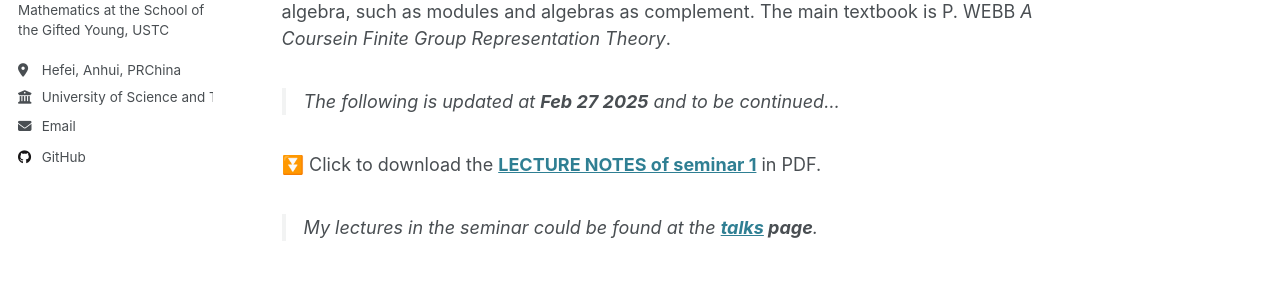
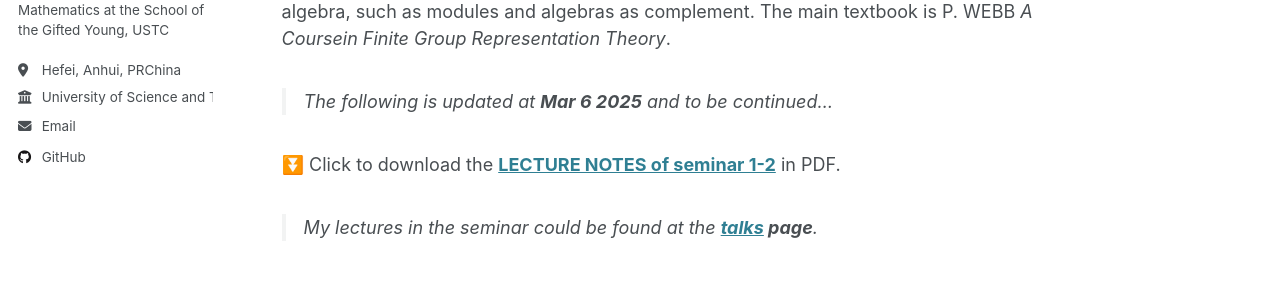
Before and after one commit to luosw07/luosw07.github.io, a Jekyll site: the page built from _research/representation-of-finite-and-compact-group-seminar.md, in a window 1280 px wide and 1301 px high. Shown: the part 363-647 px from the top of the window. Built offline with Jekyll 4.4.1, drawn with Linux system fonts in a browser that asks for light colours; comment, search, counter and statistics services are not loaded.

Commit message:
Update representation-of-finite-and-compact-group-seminar.md

```diff
--- a/_research/representation-of-finite-and-compact-group-seminar.md
+++ b/_research/representation-of-finite-and-compact-group-seminar.md
@@ -6,15 +6,15 @@ permalink: /research/representation-of-finite-and-compact-group-seminar
 venue: "USTC, No.5 Teaching Building, 5207"
 date: 2025-02-27
 location: "Hefei, Anhui, China"
-paperurl: https://academic.luosw.com.cn/files/representation-seminar-1.pdf
+paperurl: https://academic.luosw.com.cn/files/representation-seminar.pdf
 ---
 
 Under the guidance of **[Prof. Shucheng YU](https://sites.google.com/site/shuchengyu126/)** at USTC, a seminar on representation of finite groups and compact groups is organized.
 
 I was invited to perform **3 lectures on the construction of representations, Schur's lemma, Maschke's theorem, and the irreducible decomposition of regular representations of finite groups**. I will discuss some preliminaries in commutative algebra, such as modules and algebras as complement. The main textbook is P. WEBB _A Coursein Finite Group Representation Theory_.
 
-> The following is updated at **Feb 27 2025** and to be continued...
+> The following is updated at **Mar 6 2025** and to be continued...
 
-⏬ Click to download the **[LECTURE NOTES of seminar 1](https://academic.luosw.com.cn/files/representation-seminar-1.pdf)** in PDF.
+⏬ Click to download the **[LECTURE NOTES of seminar 1-2](https://academic.luosw.com.cn/files/representation-seminar.pdf)** in PDF.
 
 > My lectures in the seminar could be found at the **[talks](https://academic.luosw.com.cn/talks) page**.
```
